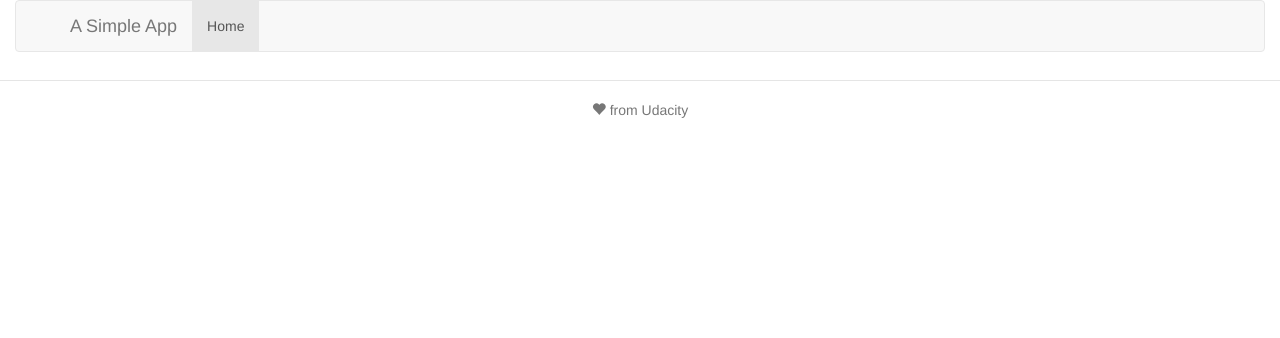
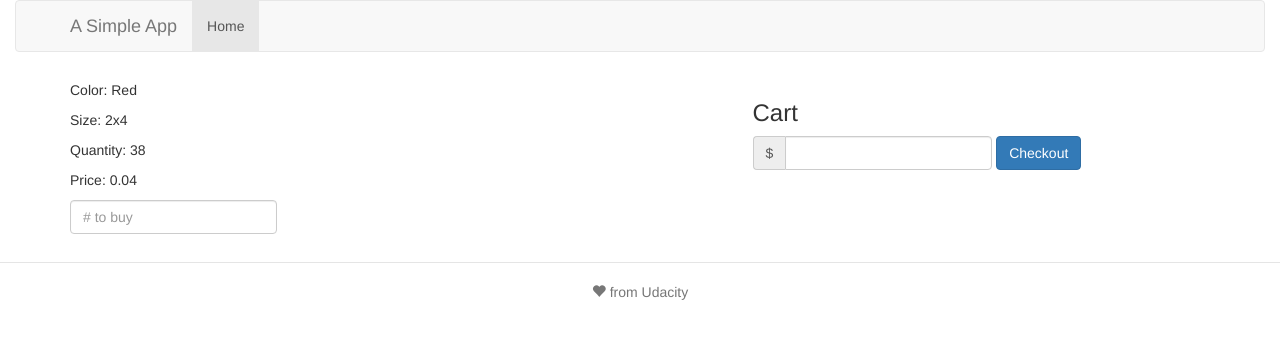
Before and after one commit to udacity/FEF-Angular-Added-To-Simple-App, a website: page index.html in a window 1280 px wide. Drawn offline with nearby package versions, Linux system fonts and the light colour scheme.

Commit message:
add default content

```diff
--- a/index.html
+++ b/index.html
@@ -35,6 +35,36 @@
         </div>
     </div>
 
+    <div class="container">
+        <div class="row">
+            <div class="col-sm-7 ">
+                <p>Color: Red</p>
+                <p>Size: 2x4</p>
+                <p>Quantity: 38</p>
+                <p>Price: 0.04</p>
+                <form class="form-inline">
+                    <div class="form-group">
+                        <label for="total-to-buy" class="sr-only">Number to Purchase</label>
+                        <input id="total-to-buy" type="number" class="form-control" placeholder="# to buy">
+                    </div>
+                </form>
+            </div>
+            <div class="col-sm-5 ">
+                <h3>Cart</h3>
+                <form class="form-inline">
+                    <div class="form-group">
+                        <label class="sr-only" for="cart-cost">Amount (in dollars)</label>
+                        <div class="input-group">
+                            <div class="input-group-addon">$</div>
+                            <input id="cart-cost" type="text" class="form-control">
+                        </div>
+                    </div>
+                    <button type="submit" class="btn btn-primary">Checkout</button>
+                </form>
+            </div>
+        </div>
+    </div>
+
     <div class="footer">
         <div class="container">
             <p><span class="glyphicon glyphicon-heart"></span> from Udacity</p>
```
